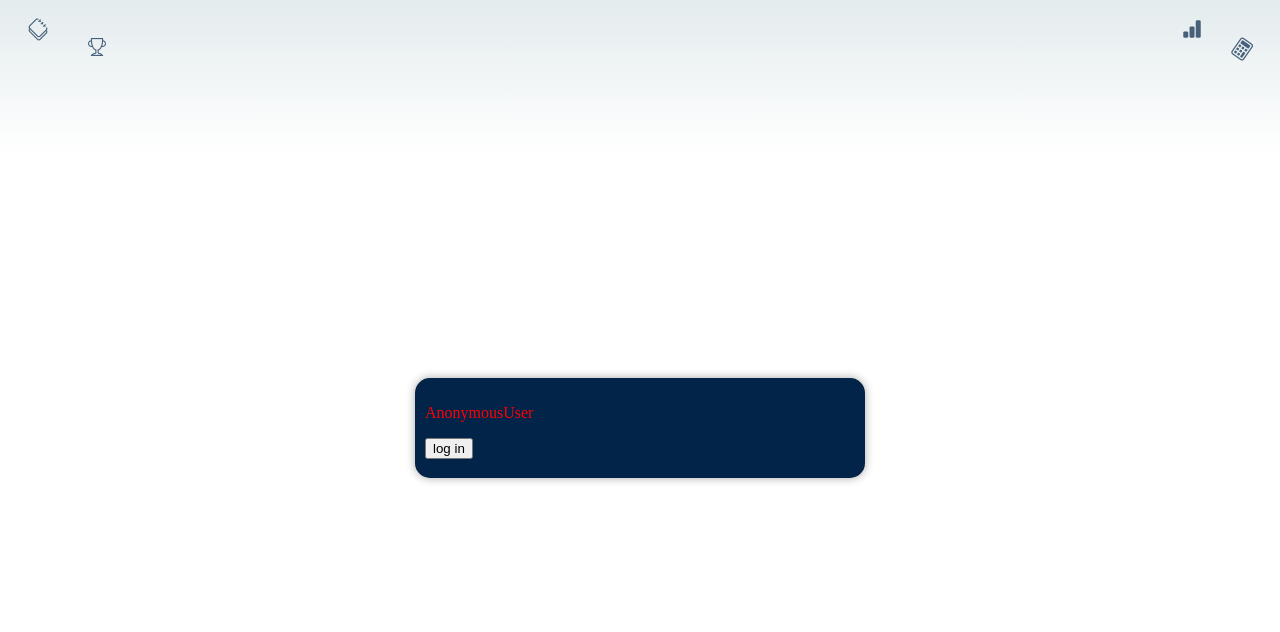
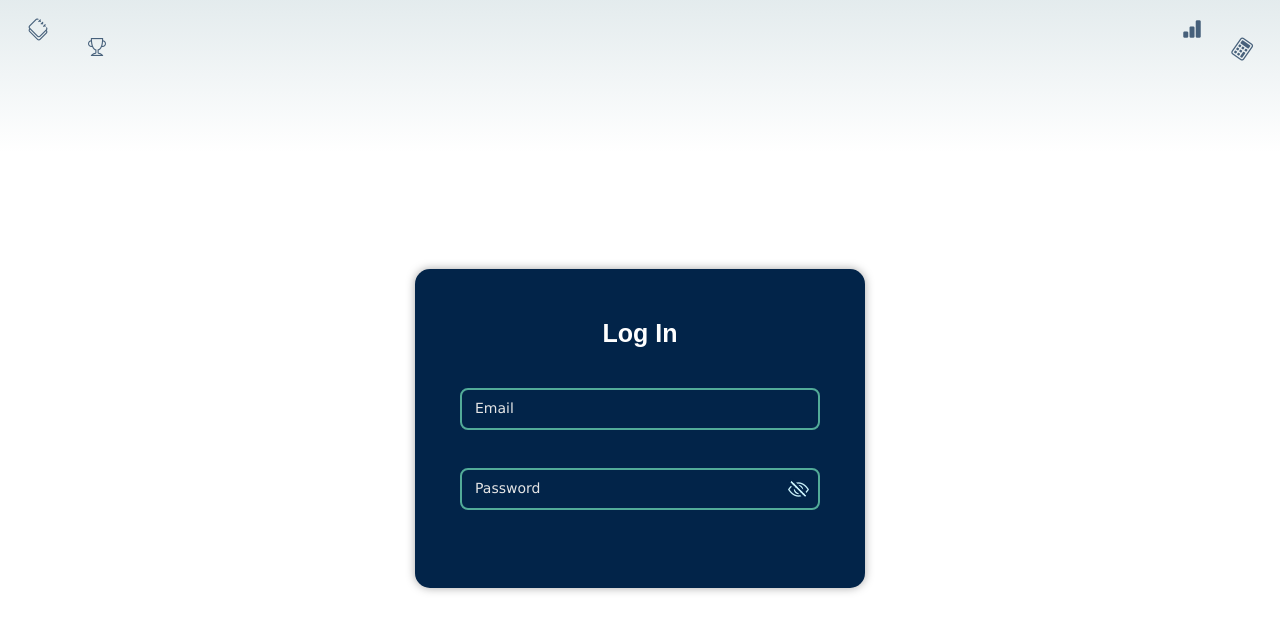
Before and after one commit to alishazin/eduSatchel, a Django app: page /register/login/ in a window 1280 px wide. Shown: the top 632 px of the page. Run offline with Django 3.2, Linux system fonts and the light colour scheme; some libraries are stand-ins or nearby versions.

Commit message:
log in frontend in the middle

```diff
--- a/static/css/register/log_in.css
+++ b/static/css/register/log_in.css
@@ -4,8 +4,133 @@
     background-color: var(--primary-color);
     box-shadow: 0 0 10px var(--shadow-color);
     border-radius: 15px;
-    padding: 10px;
-    height: 100px;
+    padding: 20px 0;
+}
+.parent > .header-container {
+    height: fit-content;
+    width: 100%;
+    display: flex;
+    flex-direction: column;
+    justify-content: center;
+    align-items: center;
+    padding: 30px 0;
+    animation-name: on-load-translate-animation;
+    animation-duration: 1s;
+}
+.parent > .header-container > h1 {
+    font-size: 25px;
+    color: white;
+    font-family: "Poppins", Arial, Helvetica, sans-serif;
+    margin: 0;
+}
+.parent > form {
+    display: flex;
+    flex-direction: column;
+    align-items: center;
+    justify-content: center;
+    margin: 20px 0;
+    margin-top: 10px;
+    width: 100%;
+}
+.parent > form > .field-parent {
+    width: 80%;
+    height: fit-content;
+    position: relative;
+    height: 70px;
+    margin-bottom: 10px;
+}
+.parent > form > .field-parent > label {
+    position: absolute;
+    z-index: 2;
+    color: var(--light-text-color);
+    top: 12.7px;
+    font-family: Verdana, Geneva, Tahoma, sans-serif;
+    font-size: 14px;
+    left: 10px;
+    background-color: var(--primary-color);
+    pointer-events: none;
+    padding: 0 5px;
+    transition: font-size 0.3s, top 0.3s;
+}
+.parent > form > .field-parent > input {
+    position: absolute;
+    height: 60%;
+    width: 100%;
+    z-index: 1;
+    border-radius: 8px;
+    border: 2px solid var(--secondary-color);
+    outline: none;
+    background-color: transparent;
+    padding-left: 15px;
+    padding-right: 15px;
+    font-family: Verdana, Geneva, Tahoma, sans-serif;
+    font-size: 14px;
+    color: white;
+    transition: border-color 0.3s, color 0.3s;
+}
+.parent > form > .field-parent > input#id_password {
+    padding-right: 40px;
+}
+.parent > form > .field-parent > input:focus {
+    border-color: var(--tertiary-color);
+}
+.parent > form > .field-parent > input:focus ~ label {
+    color: var(--tertiary-color);
+}
+.parent > form > .field-parent > .error-div {
+    width: 100%;
+    position: absolute;
+    top: 60%;
+    height: 40%;
+    z-index: 2;
+    font-size: 13px;
+    font-family: Verdana, Geneva, Tahoma, sans-serif;
+    color: var(--error-red-color);
+    padding: 0 10px;
+    padding-top: 5px;
+}
+.parent > form > .field-parent > .eye-container {
+    position: absolute;
+    right: 11px;
+    top: 11px;
+    cursor: pointer;
+    z-index: 1;
+    height: 20px;
+    width: 21px;
+}
+.parent > form > .field-parent > .eye-container:active {
+    opacity: 0.6;
+}
+.parent > form > .field-parent > .eye-container > i {
+    font-size: 21px;
+    color: var(--secondary-lighter-color);
+}
+.parent > form > .field-parent > .eye-container > .cut-line {
+    position: absolute;
+    background-color: var(--secondary-lighter-color);
+    outline: 2px solid var(--primary-color);
+    width: 100%;
+    height: 1.5px;
+    z-index: 2;
+    top: calc(50% - 0.75px);
+    left: 0;
+    transform: rotateZ(45deg);
+    transition: opacity 0.3s;
+}
+/* Change the white to any color */
+/* Change autocomplete styles in WebKit */
+input:-webkit-autofill,
+input:-webkit-autofill:hover,
+input:-webkit-autofill:focus,
+textarea:-webkit-autofill,
+textarea:-webkit-autofill:hover,
+textarea:-webkit-autofill:focus,
+select:-webkit-autofill,
+select:-webkit-autofill:hover,
+select:-webkit-autofill:focus {
+    -webkit-text-fill-color: white;
+    -webkit-box-shadow: 0 0 0px 1000px var(--primary-color) inset;
+    transition: background-color 5000s ease-in-out 0s;
 }
 @media (max-width:500px) {
     body {
--- a/static/js/register/create_initial.js
+++ b/static/js/register/create_initial.js
@@ -35,7 +35,7 @@ function addClickEventToField() {
             if (field.value.length === 0) {
                 const label = field.parentElement.children[1];
                 label.style.top = '12.7px';
-                label.style.fontSize = '15px';
+                label.style.fontSize = '14px';
             }
         }
     })
--- a/static/js/register/log_in.js
+++ b/static/js/register/log_in.js
@@ -1,3 +1,47 @@
+
+var passwordHide = true;
+
 function onLoad() {
-    console.log('initialized');
+    addClickEventToField();
+    addClickEventToPasswordEye();
 }
+
+function addClickEventToPasswordEye() {
+    const eyeContainer = document.querySelector('.parent > form > .field-parent > .eye-container');
+    const passwordField = document.querySelector(".parent > form > .field-parent > input[type='password']");
+    const eyeLine = document.querySelector('.parent > form > .field-parent > .eye-container > .cut-line');
+    eyeContainer.onclick = () => {
+        const len = passwordField.value.length;
+        eyeLine.style.opacity = passwordHide === true ? '0' : '1';
+        passwordField.type = passwordHide === true ? 'text' : 'password';
+        passwordHide = passwordHide === true ? false : true;
+        passwordField.focus();
+        passwordField.setSelectionRange(len, len);
+    }
+}
+
+function addClickEventToField() {
+    const inputField = Array.from(document.querySelectorAll('.parent > form > .field-parent > input'));
+    inputField.forEach((field) => {
+        // calling it at the start if contains value and adding it as onfocus callback
+        const onFocusFunc = function () {
+            const label = field.parentElement.children[1];
+            label.style.top = '-8px';
+            label.style.fontSize = '13px';
+        };
+        // made asynchronous for giving chrome time to add former value
+        setTimeout(() => {
+            if (field.value.length > 0) {
+                onFocusFunc();
+            }
+        }, 100)
+        field.onfocus = onFocusFunc;
+        field.onblur = () => {
+            if (field.value.length === 0) {
+                const label = field.parentElement.children[1];
+                label.style.top = '12.7px';
+                label.style.fontSize = '14px';
+            }
+        }
+    })
+}
--- a/templates/register/log_in.html
+++ b/templates/register/log_in.html
@@ -10,10 +10,31 @@
 
 {% block bodyextra %}
 <div class="parent">
-    <p style="color: red;">{{ request.user }}</p>
+    <div class="header-container">
+        <h1>Log In</h1>
+    </div>
     <form method="POST" action='.'>
         {% csrf_token %}
-        <button>log in</button>
+        {% if general_error %}
+            <script>
+                alert("{{ general_error }}")
+            </script>
+        {% endif %}
+        <div class="field-parent">
+            <input type="email" name="email" autocapitalize="none" autocomplete="email" required id="id_email" value="{{ latest_email }}">
+            <label>Email</label>
+            <div class="error-div">{{ email_error }}</div>
+        </div>
+        <div class="field-parent">
+            <input type="password" name="password" autocomplete="password" required id="id_password">
+            <label>Password</label>
+            <div class="error-div">{{ password_error }}</div>
+            <div class="eye-container">
+                <i class="bi bi-eye"></i>
+                <div class="cut-line"></div>
+            </div>
+        </div>
+        <!-- <button>log in</button> -->
     </form>
 </div>
 <script>
```
Also changed, not shown: db.sqlite3.
